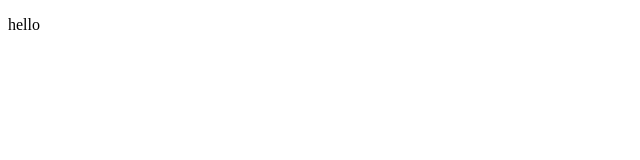
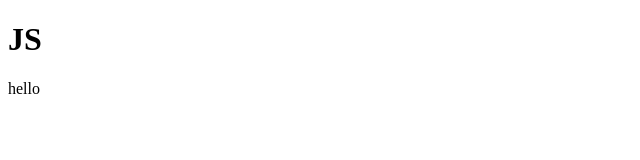
Before and after one commit to lasandria/js-project, a plain HTML site: page index.html in a window 1280 px wide. Shown: the whole page, without its empty margins (0-640 px from the left). Drawn offline with Linux system fonts and the light colour scheme.

Commit message:
file pr_2

```diff
--- a/index.html
+++ b/index.html
@@ -7,6 +7,7 @@
     <title>Document</title>
 </head>
 <body>
+    <h1>JS</h1>
 <p>hello</p>
 
     <script src="js/script.js"></script>
```
